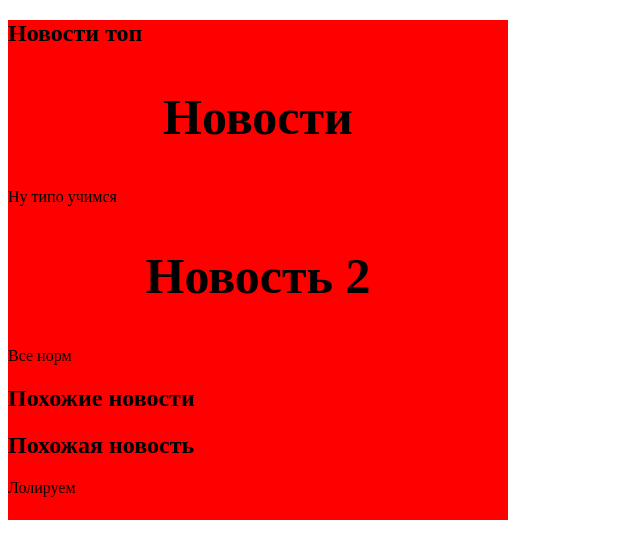
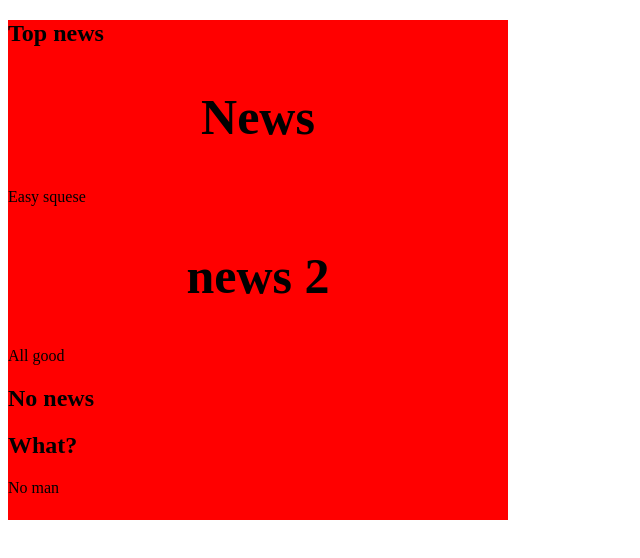
Before and after one commit to v4d1mqaaa/v4d1mqaaa.github.io, a plain HTML site: page index.html in a window 1280 px wide. Shown: the whole page, without its empty margins (0-640 px from the left). Drawn offline with Linux system fonts and the light colour scheme.

Commit message:
Update index.html

```diff
--- a/index.html
+++ b/index.html
@@ -2,24 +2,24 @@
 <html lang="ru">
 <head>
     <meta charset="UTF-8">
-    <title>Hello epta</title>
+    <title>Hey dogs</title>
     <link rel="stylesheet" href="style.css">
 </head>
 <body>
     <section class="news">
-        <h2>Новости топ</h2>
+        <h2>Top news</h2>
         <article>
-            <h2>Новости</h2>
-            <p>Ну типо учимся</p>
+            <h2>News</h2>
+            <p>Easy squese</p>
         </article>
         <article>
-            <h2>Новость 2</h2>
-            <p>Все норм</p>
+            <h2>news 2</h2>
+            <p>All good</p>
             <section>
-                <h2>Похожие новости</h2>
+                <h2>No news</h2>
                 <article>
-                    <h2>Похожая новость</h2>
-                    <p>Лолируем</p>
+                    <h2>What?</h2>
+                    <p>No man</p>
                 </article>
             </section>
         </article>
```
